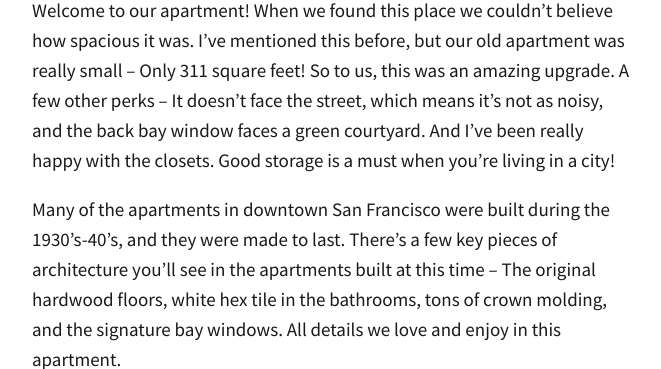
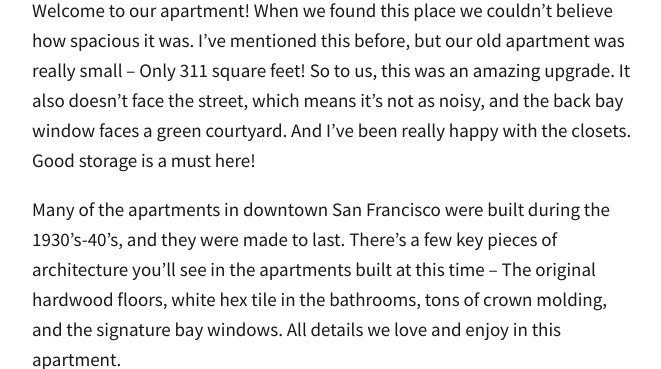
Before and after one commit to totiffany/totiffany.github.io, a Jekyll site: the page built from _posts/2018-07-26-Apartment-Tour!.md, in a window 1280 px wide and 900 px high, scrolled down 407 px, cut to the strip 262-631 px from the top of the window. Shown: the whole strip, without its empty margins (308-969 px from the left). Built offline with Jekyll 4.4.1, drawn with Linux system fonts in a browser that asks for light colours; our own code applies the rules of GitHub Pages for plain Markdown files; comment, search, counter and statistics services are not loaded.

Commit message:
Update 2018-07-26-Apartment-Tour!.md

```diff
--- a/_posts/2018-07-26-Apartment-Tour!.md
+++ b/_posts/2018-07-26-Apartment-Tour!.md
@@ -1,11 +1,11 @@
 ---
 published: true
-description: "Welcome to our apartment! When we found this place we couldn't believe how spacious it was. I've mentioned this before, but our old apartment was really small –\_Only 311 square feet! So to us, this was an amazing upgrade. It also doesn't face the street, which means it's not as noisy, and the back bay window faces a green courtyard. And I've been really happy with the closets. Good storage is a must when you're living in a city!"
+description: "Welcome to our apartment! When we found this place we couldn't believe how spacious it was. I've mentioned this before, but our old apartment was really small –\_Only 311 square feet! So to us, this was an amazing upgrade. It also doesn't face the street, which means it's not as noisy, and the back bay window faces a green courtyard. And I've been really happy with the closets. Good storage is a must here!"
 image: Apartment-Tour-5.jpg
 ---
 ![Apartment-Tour-3.jpg]({{site.baseurl}}/img/Apartment-Tour-3.jpg)
 
-Welcome to our apartment! When we found this place we couldn't believe how spacious it was. I've mentioned this before, but our old apartment was really small – Only 311 square feet! So to us, this was an amazing upgrade. A few other perks – It doesn't face the street, which means it's not as noisy, and the back bay window faces a green courtyard. And I've been really happy with the closets. Good storage is a must when you're living in a city!
+Welcome to our apartment! When we found this place we couldn't believe how spacious it was. I've mentioned this before, but our old apartment was really small – Only 311 square feet! So to us, this was an amazing upgrade. It also doesn't face the street, which means it's not as noisy, and the back bay window faces a green courtyard. And I've been really happy with the closets. Good storage is a must here!
 
 Many of the apartments in downtown San Francisco were built during the 1930's-40's, and they were made to last. There's a few key pieces of architecture you'll see in the apartments built at this time – The original hardwood floors, white hex tile in the bathrooms, tons of crown molding, and the signature bay windows. All details we love and enjoy in this apartment.
 
```
